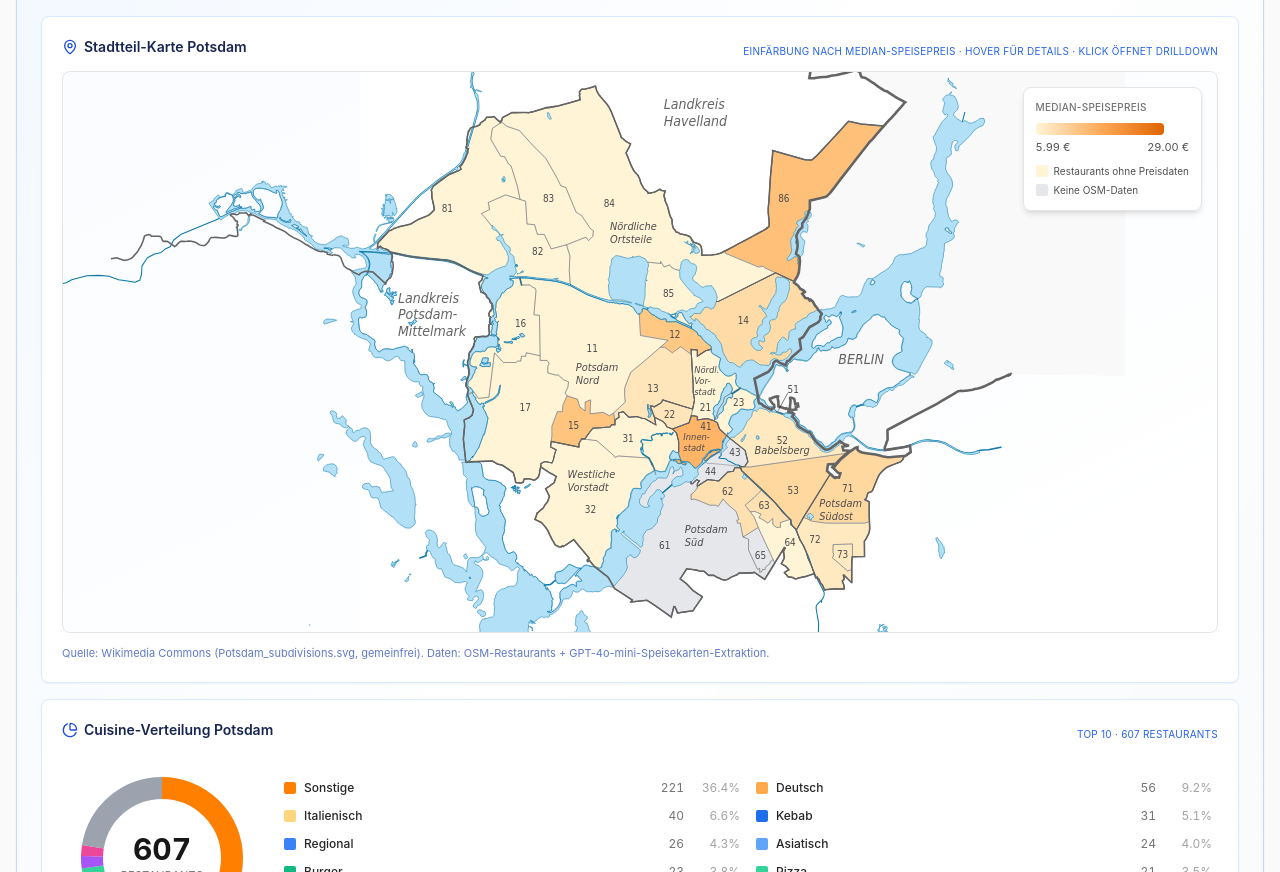
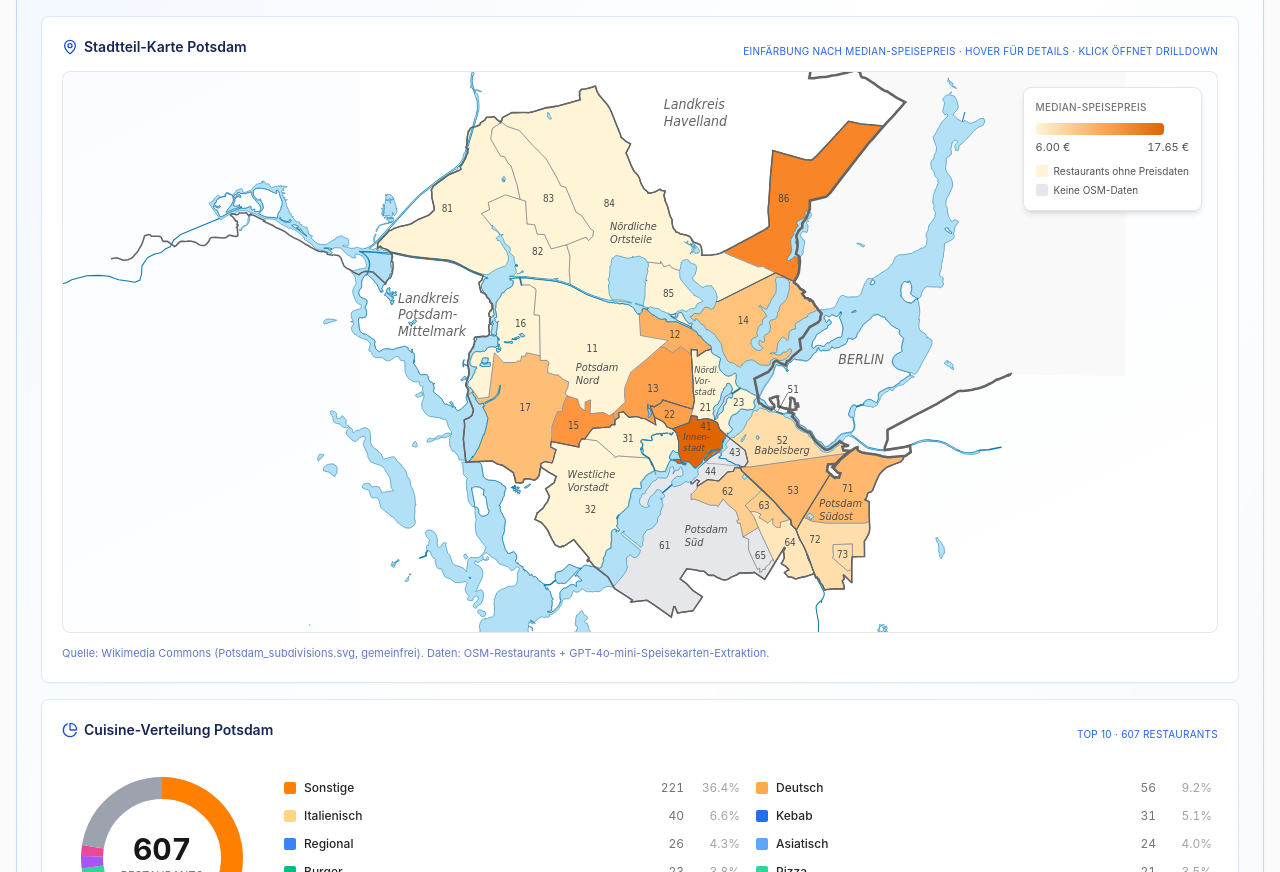
Before and after one commit to Dergeartner/restaurants.proj.mathias.dobbelaere, a Next.js app in the folder web/: page / in a window 1280 px wide. Shown: the part 920-1792 px from the top of the page. Built offline with nearby package versions, Linux system fonts and the light colour scheme.

Commit message:
Stadtteil-Map: Mapping erweitert auf alle OSM-Stadtteile + Aggregat-Statistik pro Bezirk

```diff
--- a/web/components/markt-insights.tsx
+++ b/web/components/markt-insights.tsx
@@ -120,22 +120,18 @@ export function MarktInsights({
   });
   const [stadtteilDetail, setStadtteilDetail] = useState<{
     open: boolean;
-    name: string | null;
-  }>({ open: false, name: null });
+    displayName: string | null;
+    osmNames: string[];
+  }>({ open: false, displayName: null, osmNames: [] });
 
-  const restaurantsByStadtteil = useMemo(() => {
-    const map = new Map<string, Restaurant[]>();
-    for (const r of restaurants) {
-      if (!r.stadtteil || r.stadtteil === "Unbekannt") continue;
-      if (!map.has(r.stadtteil)) map.set(r.stadtteil, []);
-      map.get(r.stadtteil)!.push(r);
-    }
-    return map;
-  }, [restaurants]);
+  const openStadtteilRestaurants = (osmNames: string[], displayName: string) => {
+    setStadtteilDetail({ open: true, displayName, osmNames });
+  };
 
-  const openStadtteilRestaurants = (stadtteil: string) => {
-    setStadtteilDetail({ open: true, name: stadtteil });
-  };
+  const stadtteilDetailRestaurants = useMemo(() => {
+    if (!stadtteilDetail.open || stadtteilDetail.osmNames.length === 0) return [];
+    return restaurants.filter((r) => stadtteilDetail.osmNames.includes(r.stadtteil));
+  }, [restaurants, stadtteilDetail]);
 
   const restaurantLookup = useMemo(
     () => new Map(restaurants.map((r) => [r.name, r])),
@@ -445,15 +441,11 @@ export function MarktInsights({
 
       <StadtteilRestaurantsModal
         open={stadtteilDetail.open}
-        stadtteil={stadtteilDetail.name}
-        restaurants={
-          stadtteilDetail.name
-            ? restaurantsByStadtteil.get(stadtteilDetail.name) ?? []
-            : []
-        }
-        onClose={() => setStadtteilDetail({ open: false, name: null })}
+        stadtteil={stadtteilDetail.displayName}
+        restaurants={stadtteilDetailRestaurants}
+        onClose={() => setStadtteilDetail({ open: false, displayName: null, osmNames: [] })}
         onRestaurantClick={(r) => {
-          setStadtteilDetail({ open: false, name: null });
+          setStadtteilDetail({ open: false, displayName: null, osmNames: [] });
           if (onRestaurantClick) {
             setTimeout(() => onRestaurantClick(r), 100);
           }
--- a/web/components/stadtteil-map.tsx
+++ b/web/components/stadtteil-map.tsx
@@ -4,18 +4,20 @@ import { useEffect, useMemo, useRef, useState } from "react";
 import { MapPin } from "lucide-react";
 import type { Restaurant } from "@/app/types";
 
+// Mapping Bezirks-Code → OSM-Stadtteil-Namen (kann mehrere sein, wenn die OSM-
+// Sub-Stadtteile zum gleichen Bezirk gehören). Stats werden über alle aggregiert.
 const BEZIRKS_MAPPING: Record<string, string[]> = {
-  "11": ["Historische Innenstadt", "Nikolaigärten"],
-  "12": ["Brandenburger Vorstadt", "Westliche Vorstadt"],
-  "13": ["Berliner Vorstadt"],
-  "14": ["Jägervorstadt", "Nauener Vorstadt"],
-  "15": ["Nauener Vorstadt"],
-  "16": ["Templiner Vorstadt"],
+  "11": ["Historische Innenstadt", "Nikolaigärten", "Zentrum Ost"],
+  "12": ["Brandenburger Vorstadt", "Westliche Vorstadt", "Hauptbahnhof und Brauhausberg Nord"],
+  "13": ["Berliner Vorstadt", "Bergstücken"],
+  "14": ["Jägervorstadt"],
+  "15": ["Nauener Vorstadt", "Bergstücken"],
+  "16": ["Templiner Vorstadt", "Hermannswerder"],
   "17": ["Teltower Vorstadt", "Auf dem Kiewitt"],
-  "21": ["Babelsberg Nord"],
-  "22": ["Babelsberg Süd"],
+  "21": ["Babelsberg Nord", "Jutekiez"],
+  "22": ["Babelsberg Süd", "Viertel der Seidenweber"],
   "23": ["Klein Glienicke"],
-  "31": ["Bornim", "Nedlitz"],
+  "31": ["Bornim", "Nedlitz", "Sacrow"],
   "32": ["Bornstedt", "Bornstedter Feld"],
   "41": ["Eiche"],
   "43": ["Golm"],
@@ -24,7 +26,7 @@ const BEZIRKS_MAPPING: Record<string, string[]> = {
   "52": ["Stern"],
   "53": ["Drewitz"],
   "61": ["Schlaatz"],
-  "62": ["Schlaatz"],
+  "62": ["Waldstadt I und Industriegelände"],
   "63": ["Waldstadt I"],
   "64": ["Waldstadt II"],
   "65": ["Industriegelände"],
@@ -75,7 +77,8 @@ const BEZIRKS_POSITIONS: Record<string, { x: number; y: number }> = {
 };
 
 type StadtteilStats = {
-  name: string;
+  name: string;       // Display-Name (Bezirks-Hauptname)
+  osmNames: string[]; // alle OSM-Stadtteile die zu diesem Bezirk gehören
   count: number;
   median_price: number | null;
   hot_leads: number;
@@ -85,7 +88,8 @@ type StadtteilStats = {
 type Props = {
   restaurants: Restaurant[];
   speisekartenRestaurants?: { name: string; gerichte: { preis: number; kategorie: string }[] }[];
-  onSelectStadtteil?: (stadtteil: string) => void;
+  // Bekommt eine Liste aller OSM-Stadtteilnamen die zum geklickten Bezirk gehören
+  onSelectStadtteil?: (osmStadtteilNames: string[], displayName: string) => void;
 };
 
 function median(values: number[]): number | null {
@@ -139,44 +143,54 @@ export function StadtteilMap({
   const [hovered, setHovered] = useState<string | null>(null);
   const [tooltipPos, setTooltipPos] = useState<{ x: number; y: number } | null>(null);
 
+  // Aggregat pro BEZIRKS-Code (nicht pro feinem OSM-Stadtteil)
   const stadtteilStats = useMemo<Map<string, StadtteilStats>>(() => {
     const result = new Map<string, StadtteilStats>();
-    const speisekartenMap = new Map<string, number[]>();
+    const restMedians = new Map<string, number>(); // pro Restaurant: Median-Preis seiner Speisen
     if (speisekartenRestaurants) {
       for (const sr of speisekartenRestaurants) {
-        const r = restaurants.find((x) => x.name === sr.name);
-        if (!r || !r.stadtteil || r.stadtteil === "Unbekannt") continue;
         const prices = sr.gerichte
           .filter((g) => SPEISE_KAT.has((g.kategorie ?? "").toLowerCase()) || !g.kategorie)
           .map((g) => g.preis)
           .filter((p) => p >= 4 && p <= 60);
         if (prices.length === 0) continue;
         const m = median(prices);
-        if (m == null) continue;
-        if (!speisekartenMap.has(r.stadtteil)) speisekartenMap.set(r.stadtteil, []);
-        speisekartenMap.get(r.stadtteil)!.push(m);
+        if (m != null) restMedians.set(sr.name, m);
       }
     }
-    for (const r of restaurants) {
-      if (!r.stadtteil || r.stadtteil === "Unbekannt") continue;
-      const existing = result.get(r.stadtteil);
-      if (existing) {
-        existing.count++;
-        if (r.lead_score === 3) existing.hot_leads++;
-        if (r.auf_lieferando) existing.on_lieferando++;
-      } else {
-        result.set(r.stadtteil, {
-          name: r.stadtteil,
-          count: 1,
+
+    for (const [code, osmNames] of Object.entries(BEZIRKS_MAPPING)) {
+      const matches = restaurants.filter((r) =>
+        osmNames.includes(r.stadtteil),
+      );
+      if (matches.length === 0) {
+        result.set(code, {
+          name: osmNames[0] ?? code,
+          osmNames,
+          count: 0,
           median_price: null,
-          hot_leads: r.lead_score === 3 ? 1 : 0,
-          on_lieferando: r.auf_lieferando ? 1 : 0,
+          hot_leads: 0,
+          on_lieferando: 0,
         });
+        continue;
       }
-    }
-    for (const [stadtteil, prices] of speisekartenMap.entries()) {
-      const stats = result.get(stadtteil);
-      if (stats) stats.median_price = median(prices);
+      const restMedians_in: number[] = [];
+      let hot = 0;
+      let onLieferando = 0;
+      for (const r of matches) {
+        if (r.lead_score === 3) hot++;
+        if (r.auf_lieferando) onLieferando++;
+        const m = restMedians.get(r.name);
+        if (m != null) restMedians_in.push(m);
+      }
+      result.set(code, {
+        name: osmNames[0] ?? code,
+        osmNames,
+        count: matches.length,
+        median_price: restMedians_in.length > 0 ? median(restMedians_in) : null,
+        hot_leads: hot,
+        on_lieferando: onLieferando,
+      });
     }
     return result;
   }, [restaurants, speisekartenRestaurants]);
@@ -255,38 +269,31 @@ export function StadtteilMap({
       } catch {}
     });
 
-    // Color + Events anwenden
     const cleanups: (() => void)[] = [];
     for (const [code, polys] of Object.entries(polyByBezirk)) {
-      const stadtteilNames = BEZIRKS_MAPPING[code] || [];
-      let stats: StadtteilStats | null = null;
-      for (const sname of stadtteilNames) {
-        const s = stadtteilStats.get(sname);
-        if (s) {
-          stats = s;
-          break;
-        }
-      }
+      const stats = stadtteilStats.get(code);
+      const hasRestaurants = stats && stats.count > 0;
+
       const fillColor =
         stats && stats.median_price != null
           ? priceColor(stats.median_price, priceRange.min, priceRange.max)
-          : stats
-            ? "#FFF4D6" // hat Restaurants aber keine Preisdaten — sehr hell
-            : "#E5E7EB"; // gar keine Daten — neutral grau
+          : hasRestaurants
+            ? "#FFF4D6"
+            : "#E5E7EB";
 
       polys.forEach((poly) => {
         poly.style.fill = fillColor;
         poly.style.stroke = "#FFFFFF";
         poly.style.strokeWidth = "1";
-        poly.style.cursor = stats ? "pointer" : "default";
+        poly.style.cursor = hasRestaurants ? "pointer" : "default";
         poly.style.transition = "filter 0.15s, stroke-width 0.15s";
 
-        const handleEnter = (e: Event) => {
-          if (!stats) return;
+        const handleEnter = () => {
+          if (!hasRestaurants) return;
           poly.style.filter = "brightness(1.1) drop-shadow(0 0 4px rgba(255, 128, 0, 0.5))";
           poly.style.strokeWidth = "2.5";
           poly.style.stroke = "#FF8000";
-          setHovered(stats.name);
+          setHovered(code);
         };
         const handleMove = (e: MouseEvent) => {
           const rect = container.getBoundingClientRect();
@@ -300,15 +307,17 @@ export function StadtteilMap({
           setTooltipPos(null);
         };
         const handleClick = () => {
-          if (stats && onSelectStadtteil) onSelectStadtteil(stats.name);
+          if (hasRestaurants && stats && onSelectStadtteil) {
+            onSelectStadtteil(stats.osmNames, stats.name);
+          }
         };
 
-        poly.addEventListener("mouseenter", handleEnter as EventListener);
+        poly.addEventListener("mouseenter", handleEnter);
         poly.addEventListener("mousemove", handleMove as EventListener);
         poly.addEventListener("mouseleave", handleLeave);
         poly.addEventListener("click", handleClick);
         cleanups.push(() => {
-          poly.removeEventListener("mouseenter", handleEnter as EventListener);
+          poly.removeEventListener("mouseenter", handleEnter);
           poly.removeEventListener("mousemove", handleMove as EventListener);
           poly.removeEventListener("mouseleave", handleLeave);
           poly.removeEventListener("click", handleClick);
@@ -321,7 +330,7 @@ export function StadtteilMap({
     };
   }, [svgLoaded, stadtteilStats, priceRange, onSelectStadtteil]);
 
-  const hoveredStats = hovered ? stadtteilStats.get(hovered) : null;
+  const hoveredStats = hovered != null ? stadtteilStats.get(hovered) : null;
 
   return (
     <div className="rounded-lg border border-blue-100 bg-white p-5 shadow-sm">
```
